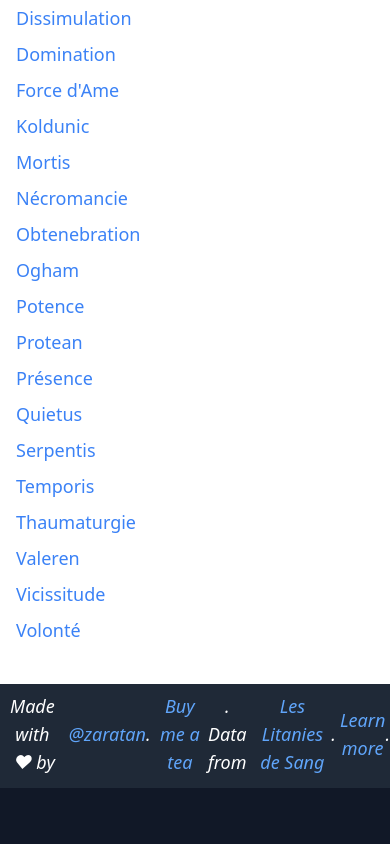
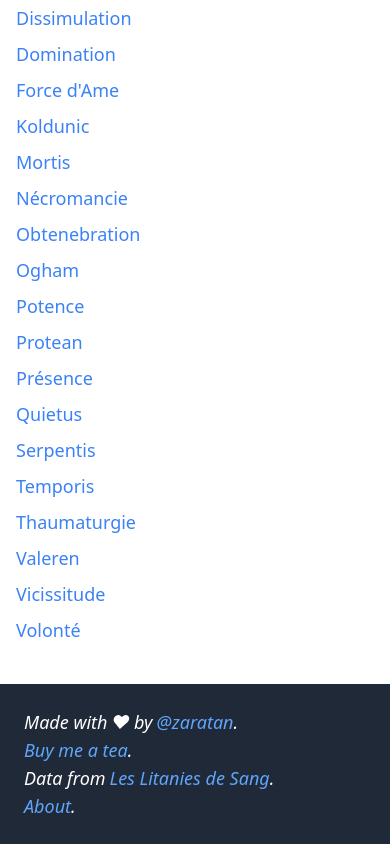
Before and after one commit to zaratan/wod_codex, a Next.js app: page / in a window 390 px wide. Shown: the part 2704-3548 px from the top of the page. Before the commit the page ends 3492 px from the top, so only its background shows below. Built offline with nearby package versions, Linux system fonts and the light colour scheme.

Commit message:
Fixing footer on small screens

```diff
--- a/components/Layout.tsx
+++ b/components/Layout.tsx
@@ -51,9 +51,10 @@ const Layout = ({
           {/* </div> */}
         </main>
         <footer className="italic text-center bg-gray-800 dark:bg-gray-900 text-white">
-          <span className="pb-3 pt-2 flex justify-center items-center">
+          <span className="py-6 pl-6 sm:pl-0 sm:pb-3 sm:pt-2 flex justify-center items-start sm:items-center flex-col sm:flex-row">
+            <span className="sm:pr-1">
               <span>
-              Made with{' '}
+                Made with
                 <span
                   className="transition-colors hover:text-red-500 duration-5000 ease-in-out hover:duration-200 mx-1"
                   style={{ cursor: 'grab' }}
@@ -71,15 +72,20 @@ const Layout = ({
                 @zaratan
               </a>
               .
+            </span>
+            <span className="sm:pr-1">
               <a
-              className="pl-1 text-blue-400 hover:text-yellow-500"
+                className="text-blue-400 hover:text-yellow-500"
                 target="_blank"
                 rel="noopener noreferrer nofollow"
                 href="https://ko-fi.com/zaratan"
               >
                 Buy me a tea
               </a>
-            . Data from
+              .
+            </span>
+            <span className="sm:pr-1">
+              Data from
               <a
                 className="pl-1 text-blue-400 hover:text-yellow-500"
                 target="_blank"
@@ -89,12 +95,13 @@ const Layout = ({
                 Les Litanies de Sang
               </a>
               .
+            </span>
+            <span>
               <Link href="/about">
-              <a className="pl-1 text-blue-400 hover:text-yellow-500">
-                Learn more
-              </a>
+                <a className="text-blue-400 hover:text-yellow-500">About</a>
               </Link>
               .
+            </span>
           </span>
         </footer>
       </div>
--- a/tailwind.config.js
+++ b/tailwind.config.js
@@ -1,6 +1,3 @@
-// eslint-disable-next-line @typescript-eslint/no-var-requires
-// const defaultTheme = require('tailwindcss/defaultTheme');
-
 module.exports = {
   mode: 'jit',
   purge: ['./pages/**/*.{js,ts,jsx,tsx}', './components/**/*.{js,ts,jsx,tsx}'],
```
Lines whose indentation alone changed are shown as unchanged.
